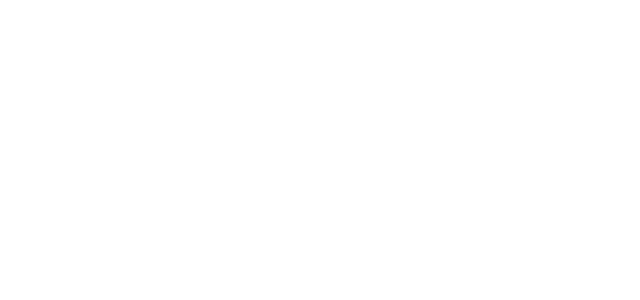
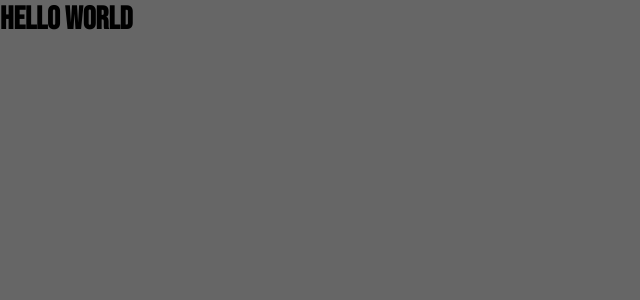
Before and after one commit to raffadias/marvelhqstore, a React (Vite) app: page / in a window 1280 px wide. Shown: the top 300 px of the page, without its empty margins (0-640 px from the left). Built offline with nearby package versions, Linux system fonts and the light colour scheme.

Commit message:
Criando estilos globais

```diff
--- a/index.html
+++ b/index.html
@@ -3,7 +3,10 @@
   <head>
     <meta charset="UTF-8" />
     <meta name="viewport" content="width=device-width, initial-scale=1.0" />
-    <title>Marvel HQ Store</title>
+    <link rel="preconnect" href="https://fonts.googleapis.com">
+    <link rel="preconnect" href="https://fonts.gstatic.com" crossorigin>
+    <link href="https://fonts.googleapis.com/css2?family=Bebas+Neue&family=Sora:wght@400;700&display=swap" rel="stylesheet">
+    <title>Marvel HQs Store</title>
   </head>
   <body>
     <div id="root"></div>
--- a/package.json
+++ b/package.json
@@ -21,6 +21,7 @@
     "@types/node": "^18.15.3",
     "@types/react": "^18.0.28",
     "@types/react-dom": "^18.0.11",
+    "@types/styled-components": "^5.1.26",
     "@typescript-eslint/eslint-plugin": "^5.56.0",
     "@typescript-eslint/parser": "^5.56.0",
     "@vitejs/plugin-react": "^3.1.0",
--- a/src/App.tsx
+++ b/src/App.tsx
@@ -1,7 +1,7 @@
 function App() {
 
     return (
-        <></>
+        <h1>Hello world</h1>
     );
 }
 
--- a/src/index.css
+++ /dev/null
@@ -1,69 +0,0 @@
-:root {
-  font-family: Inter, system-ui, Avenir, Helvetica, Arial, sans-serif;
-  line-height: 1.5;
-  font-weight: 400;
-
-  color-scheme: light dark;
-  color: rgba(255, 255, 255, 0.87);
-  background-color: #242424;
-
-  font-synthesis: none;
-  text-rendering: optimizeLegibility;
-  -webkit-font-smoothing: antialiased;
-  -moz-osx-font-smoothing: grayscale;
-  -webkit-text-size-adjust: 100%;
-}
-
-a {
-  font-weight: 500;
-  color: #646cff;
-  text-decoration: inherit;
-}
-a:hover {
-  color: #535bf2;
-}
-
-body {
-  margin: 0;
-  display: flex;
-  place-items: center;
-  min-width: 320px;
-  min-height: 100vh;
-}
-
-h1 {
-  font-size: 3.2em;
-  line-height: 1.1;
-}
-
-button {
-  border-radius: 8px;
-  border: 1px solid transparent;
-  padding: 0.6em 1.2em;
-  font-size: 1em;
-  font-weight: 500;
-  font-family: inherit;
-  background-color: #1a1a1a;
-  cursor: pointer;
-  transition: border-color 0.25s;
-}
-button:hover {
-  border-color: #646cff;
-}
-button:focus,
-button:focus-visible {
-  outline: 4px auto -webkit-focus-ring-color;
-}
-
-@media (prefers-color-scheme: light) {
-  :root {
-    color: #213547;
-    background-color: #ffffff;
-  }
-  a:hover {
-    color: #747bff;
-  }
-  button {
-    background-color: #f9f9f9;
-  }
-}
--- a/src/main.tsx
+++ b/src/main.tsx
@@ -1,9 +1,15 @@
 import React from "react";
 import ReactDOM from "react-dom/client";
+import { ThemeProvider } from "styled-components";
 import App from "./App";
+import { GlobalStyle } from "./styles/createGlobalStyle";
+import { Theme } from "./styles/theme";
 
 ReactDOM.createRoot(document.getElementById("root") as HTMLElement).render(
     <React.StrictMode>
-        <App />
+        <ThemeProvider theme={Theme}>
+            <App />
+            <GlobalStyle />
+        </ThemeProvider>
     </React.StrictMode>,
 );
--- /dev/null
+++ b/src/styles/createGlobalStyle.ts
@@ -0,0 +1,14 @@
+import { createGlobalStyle } from "styled-components";
+import { DefaultThemeProps } from "../types/themeTypes";
+
+export const GlobalStyle = createGlobalStyle<{theme: DefaultThemeProps}>`
+  * {
+    box-sizing: border-box;
+    margin: 0;
+    padding: 0;
+    font-family: ${props => props.theme.fontFamily};
+  }
+  body {
+    background: ${props => props.theme.backgroundColor};
+  }
+`;
--- /dev/null
+++ b/src/styles/theme.ts
@@ -0,0 +1,28 @@
+export const Theme = {
+    spacing: {
+        small: "8px",
+        medium: "16px",
+        large: "24px",
+    },
+    colors: {
+        primary: "#e23636",
+        secondaryDark: "#9d1516",
+        secondaryLight: "#e96262",
+        greyPrimary: "#333333",
+        greySecondary: "#666666",
+        greyMid: "#999999",
+        greyLight: "#CCCCCC",
+        iceWhite: "#F2F2F2",
+        white: "#FFFFFF"
+    },
+    fontFamily: "Bebas Neue, sans-serif",
+    breakPoint: {
+        gridBreakPhoneXSm: "325px",
+        gridBreakPhoneSm: "375px",
+        gridBreakPhone: "563px",
+        gridBreakTablet: "768px",
+        gridBreakDesktop: "1082px"
+    },
+    borderRadius: "10px",
+    backgroundColor: "#666666"
+};
--- /dev/null
+++ b/src/types/themeTypes.ts
@@ -0,0 +1,21 @@
+export interface DefaultThemeProps {
+  spacing: {
+		small: string;
+		medium: string;
+		large: string;
+	},
+	colors: {
+		primary: string;
+		secondaryDark: string;
+		secondaryLight: string;
+		greyPrimary: string;
+		greySecondary: string;
+		greyMid: string;
+		greyLight: string;
+		iceWhite: string;
+		white: string;
+	},
+	fontFamily: string;
+	borderRadius: string;
+  backgroundColor: string;
+}
```
Also changed, not shown: 1 other file (tests, documents, lock files or other folders).
